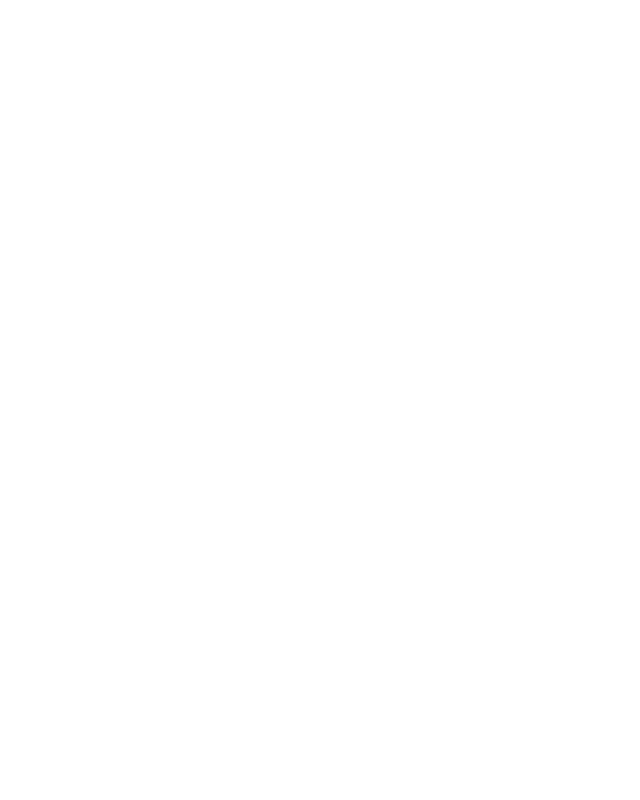
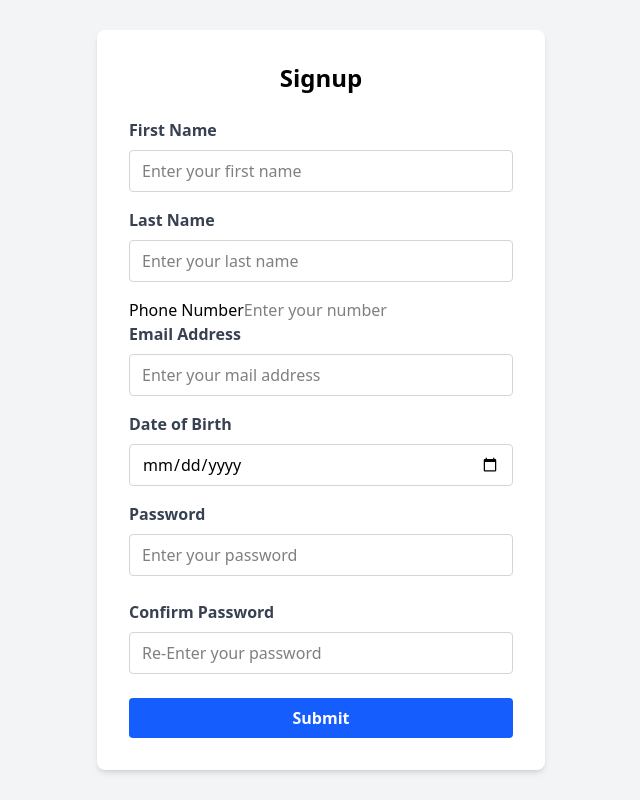
Before and after one commit to vikramkumar311/capstoneProject, a React (Vite) app: page /signup in a window 1280 px wide. Before the commit this address had no page. Shown: the whole page, without its empty margins (319-959 px from the left). Built offline with nearby package versions, Linux system fonts and the light colour scheme.

Commit message:
Signup Page

```diff
--- a/src/App.jsx
+++ b/src/App.jsx
@@ -1,9 +1,10 @@
 
 import './App.css'
-import LoginForm from './components/LoginForm'
+import LoginForm from './components/loginFormComponent/LoginForm'
 import { Routes, Route } from 'react-router-dom'
 import Dashboard from './components/Dashboard'
 import Login from './components/Login'
+import SignupForm from './components/signupFormComponent/SignupForm'
 
 function App() {
 
@@ -20,6 +21,7 @@
       <Routes >
         <Route path='/' element={<Login />}/>
         <Route path='/loginform' element={<LoginForm />}/>
+        <Route path='/signup' element={<SignupForm />}/>
         <Route path='/work' element={<Dashboard />}/>
       </Routes>
 
--- a/src/components/Login.jsx
+++ b/src/components/Login.jsx
@@ -1,17 +1,20 @@
-import  { useContext } from 'react'
+import { useContext } from 'react'
 import { userContext } from '../context/UserProvider'
 import ImageLogo from './unitComponents/ImageLogo'
 import Button from './unitComponents/Button'
 
 const Login = () => {
 
-    const {handleLogin} = useContext(userContext)
+    const { handleLogin, handleSignup } = useContext(userContext)
 
 
     return (
         <div className="fixed left-0 w-full flex items-center justify-between border p-4 bg-blue-500">
             <ImageLogo />
-            <Button title="Login" onClick={handleLogin} />
+            <div className='flex items-center gap-2'>
+                <Button title="Login" onClick={handleLogin} />
+                <Button title="Signup" onClick={handleSignup} />
+            </div>
         </div>
     )
 }
--- a/src/components/LoginForm.jsx
+++ b/src/components/loginFormComponent/LoginForm.jsx
@@ -1,7 +1,7 @@
 import React, { useContext } from 'react'
 import { useForm } from 'react-hook-form'
 import { DevTool } from '@hookform/devtools'
-import { userContext } from '../context/UserProvider';
+import { userContext } from '../../context/UserProvider';
 
 
 const LoginForm = () => {
@@ -44,6 +44,10 @@
               required: {
                 value: true,
                 message: "Username is required"
+              },
+              pattern: {
+                value: /^[^\s@]+@[^\s@]+\.[^\s@]+$/,
+                message: "Enter a valid email address"
               },
               validate: {
                 notAdmin: (fieldName) => {
--- /dev/null
+++ b/src/components/signupFormComponent/SignupForm.jsx
@@ -0,0 +1,207 @@
+import React, { useContext } from 'react'
+import { useForm } from 'react-hook-form'
+import { DevTool } from '@hookform/devtools'
+import { userContext } from '../../context/UserProvider';
+import './SignupForm.css'
+
+const SignupForm = () => {
+
+  const form = useForm({
+    defaultValues: {
+      firstName: "",
+      lastName: "",
+      email: "",
+      dob: "",
+      password: "",
+      confirmPassword: "",
+    },
+
+  });
+
+  const { register, control, handleSubmit, formState } = form;
+  const { errors } = formState;
+  const { onSubmitSignup } = useContext(userContext)
+
+
+  return (
+    <div className="flex items-center justify-center min-h-screen bg-gray-100">
+      <form
+        onSubmit={handleSubmit(onSubmitSignup)}
+        noValidate
+        className="bg-white p-8 rounded-lg shadow-md w-full max-w-md"
+      >
+        <h2 className="text-2xl font-bold mb-6 text-center">Signup</h2>
+
+        {/* first name */}
+        <div className="mb-4">
+          <label htmlFor="firstName" className='form-label'>
+            First Name
+          </label>
+          <input
+            type="text"
+            id="firstName"
+            placeholder="Enter your first name"
+            className={`w-full px-3 py-2 border rounded focus:outline-none focus:ring-2 focus:ring-blue-400 ${errors.firstName ? 'border-red-500' : 'border-gray-300'
+              }`}
+            {...register("firstName", {
+              required: {
+                value: true,
+                message: "first name is required"
+              },
+            })}
+          />
+          <p className="text-red-500 text-sm mt-1">{errors.firstName?.message}</p>
+        </div>
+
+
+        {/* last name */}
+        <div className="mb-4">
+          <label htmlFor="lastName" className='form-label'>
+            Last Name
+          </label>
+          <input
+            type="text"
+            id="lastName"
+            placeholder="Enter your last name"
+            className={`w-full px-3 py-2 border rounded focus:outline-none focus:ring-2 focus:ring-blue-400 ${errors.lastName ? 'border-red-500' : 'border-gray-300'
+              }`}
+            {...register("lastName", {
+              required: {
+                value: true,
+                message: "last name is required"
+              },
+            })}
+          />
+          <p className="text-red-500 text-sm mt-1">{errors.lastName?.message}</p>
+        </div>
+
+        {/* mobile phone */}
+        <div>
+          <label htmlFor="phoneNumber">
+            Phone Number
+          </label>
+          <input
+            type="number"
+            id="number"
+            placeholder='Enter your number'
+            {...register("phoneNumber", {
+              required: {
+                value: true,
+                message: "Phone number is required"
+              }
+            })}
+          />
+        </div>
+
+
+        {/* email address */}
+        <div className="mb-4">
+          <label htmlFor="email" className='form-label'>
+            Email Address
+          </label>
+          <input
+            type="email"
+            id="email"
+            placeholder="Enter your mail address"
+            className={`w-full px-3 py-2 border rounded focus:outline-none focus:ring-2 focus:ring-blue-400 ${errors.email ? 'border-red-500' : 'border-gray-300'
+              }`}
+            {...register("email", {
+              required: {
+                value: true,
+                message: "email is required"
+              },
+              pattern: {
+                value: /^[^\s@]+@[^\s@]+\.[^\s@]+$/,
+                message: "Enter a valid email address"
+              },
+              validate: {
+                notAdmin: (fieldName) => {
+                  return fieldName !== "admin@example.com" || "Enter a different email id";
+                }
+              }
+            })}
+          />
+          <p className="text-red-500 text-sm mt-1">{errors.email?.message}</p>
+        </div>
+
+
+        {/* Dob address */}
+        <div className="mb-4">
+          <label htmlFor="dob" className='form-label'>
+            Date of Birth
+          </label>
+          <input
+            type="date"
+            id="dob"
+            placeholder="Enter your Dob"
+            className={`w-full px-3 py-2 border rounded focus:outline-none focus:ring-2 focus:ring-blue-400 ${errors.dob ? 'border-red-500' : 'border-gray-300'
+              }`}
+            {...register("dob", {
+              required: {
+                value: true,
+                message: "Date of Birth is required"
+              },
+              validate: {
+                notAdmin: (fieldName) => {
+                  return fieldName !== "admin@example.com" || "Enter a different email id";
+                }
+              }
+            })}
+          />
+          <p className="text-red-500 text-sm mt-1">{errors.dob?.message}</p>
+        </div>
+
+
+        {/* Password address */}
+        <div className="mb-6">
+          <label htmlFor="password" className='form-label'>
+            Password
+          </label>
+          <input
+            type="password"
+            id="password"
+            placeholder="Enter your password"
+            className={`w-full px-3 py-2 border rounded focus:outline-none focus:ring-2 focus:ring-blue-400 ${errors.password ? 'border-red-500' : 'border-gray-300'
+              }`}
+            {...register("password", {
+              required: {
+                value: true,
+                message: "Password is required"
+              }
+            })}
+          />
+          <p className="text-red-500 text-sm mt-1">{errors.password?.message}</p>
+        </div>
+
+        <div className="mb-6">
+          <label htmlFor="confirmPassword" className='form-label'>
+            Confirm Password
+          </label>
+          <input
+            type="password"
+            id="confirmPassword"
+            placeholder="Re-Enter your password"
+            className={`w-full px-3 py-2 border rounded focus:outline-none focus:ring-2 focus:ring-blue-400 ${errors.confirmPassword ? 'border-red-500' : 'border-gray-300'
+              }`}
+            {...register("confirmPassword", {
+              required: {
+                value: true,
+                message: "Confirm Password is required"
+              }
+            })}
+          />
+          <p className="text-red-500 text-sm mt-1">{errors.confirmPassword?.message}</p>
+        </div>
+
+        <button
+          type="submit"
+          className="w-full bg-blue-600 text-white py-2 rounded hover:bg-blue-700 transition-colors font-semibold"
+        >
+          Submit
+        </button>
+      </form>
+    </div>
+  )
+}
+
+export default SignupForm
--- /dev/null
+++ b/src/components/signupFormComponent/signupForm.css
@@ -0,0 +1,6 @@
+.form-label {
+    display: block;
+    color: #374151;
+    font-weight: 600;
+    margin-bottom: 0.5rem;
+}
--- a/src/context/UserProvider.jsx
+++ b/src/context/UserProvider.jsx
@@ -10,9 +10,17 @@
         navigate('/work')
     }
 
+    function onSubmitSignup() {
+        navigate('/')
+    }
+
     function handleLogin() {
         // implement authetication API
         navigate('/loginform')
+    }
+
+    function handleSignup() {
+        navigate('/signup')
     }
 
     function handleLogout() {
@@ -21,7 +29,7 @@
         navigate('/')
     }
     return (
-        <userContext.Provider value={{ handleLogin, handleLogout, onSubmit }}>
+        <userContext.Provider value={{ handleLogin, handleSignup, handleLogout, onSubmit, onSubmitSignup }}>
             {children}
         </userContext.Provider>
     )
```
